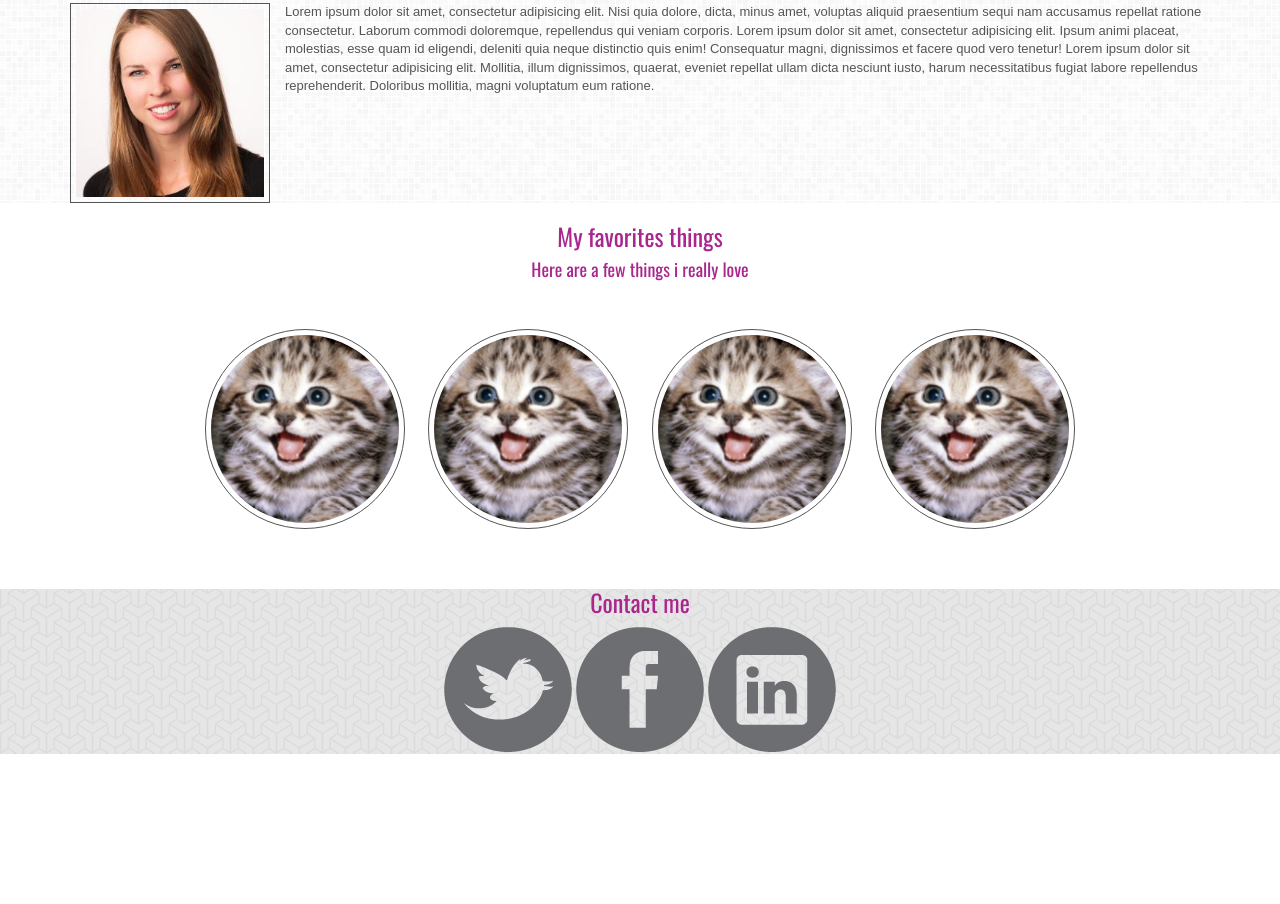
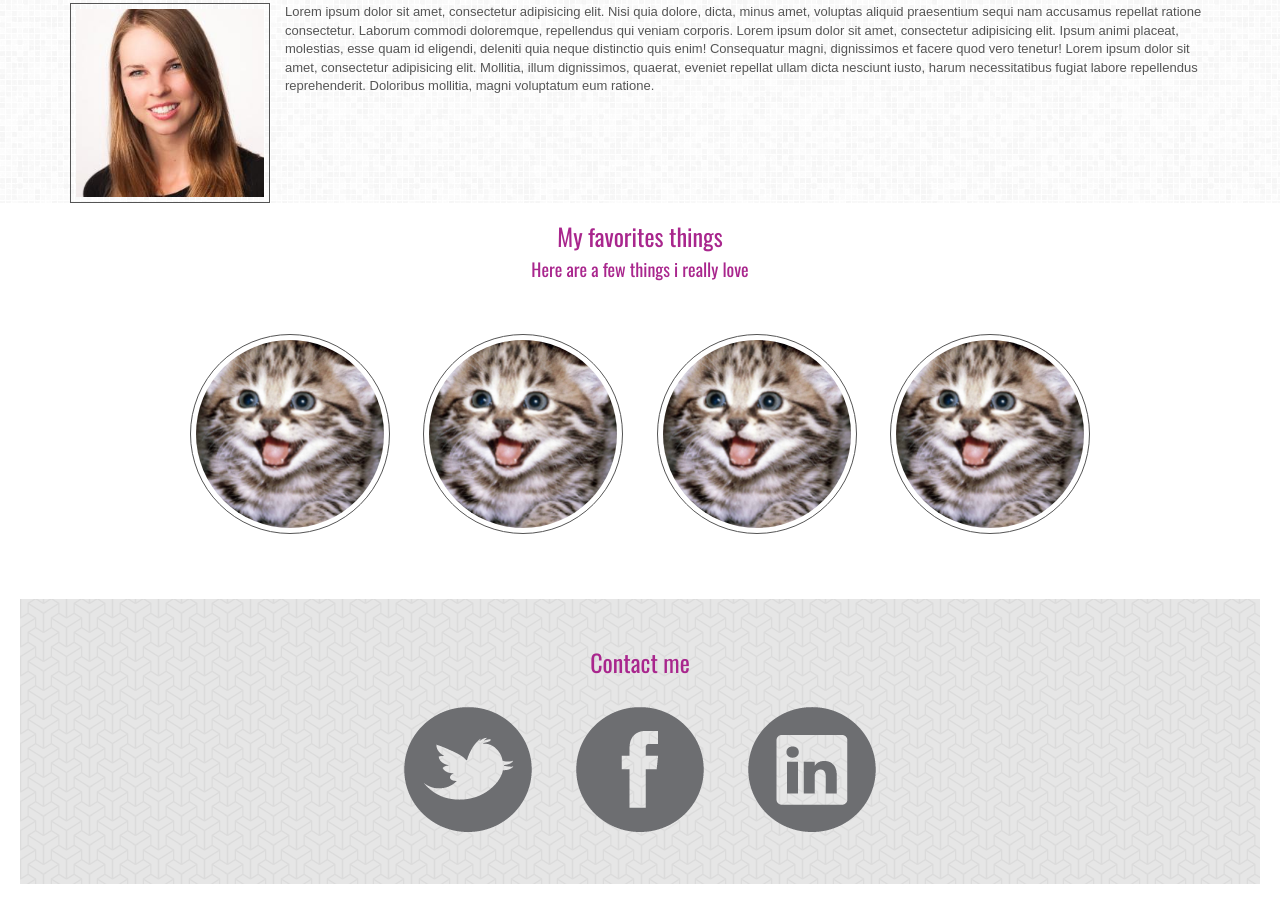
Before and after one commit to frale/Prettify, a plain HTML site: page index.html in a window 1280 px wide. Shown: the part 460-1364 px from the top of the page. Before the commit the page ends 1214 px from the top, so only its background shows below. Drawn offline with nearby package versions, Linux system fonts and the light colour scheme.

Commit message:
espacios

```diff
--- a/css/main.css
+++ b/css/main.css
@@ -53,11 +53,16 @@ h1, h2, h3, h4{
 	border-radius: 50%;
 	border:1px solid #555555;
 	padding:5px;
-	margin:40px 10px;
+	margin:45px 15px;
 }
 .favorites, .contacto{
 	text-align: center;
 }
 .contacto{
 	background:url(../images/tile2.png);
+	margin:20px;
+	padding:30px;
 }
+.contacto img{
+	padding:20px;
+}
```
